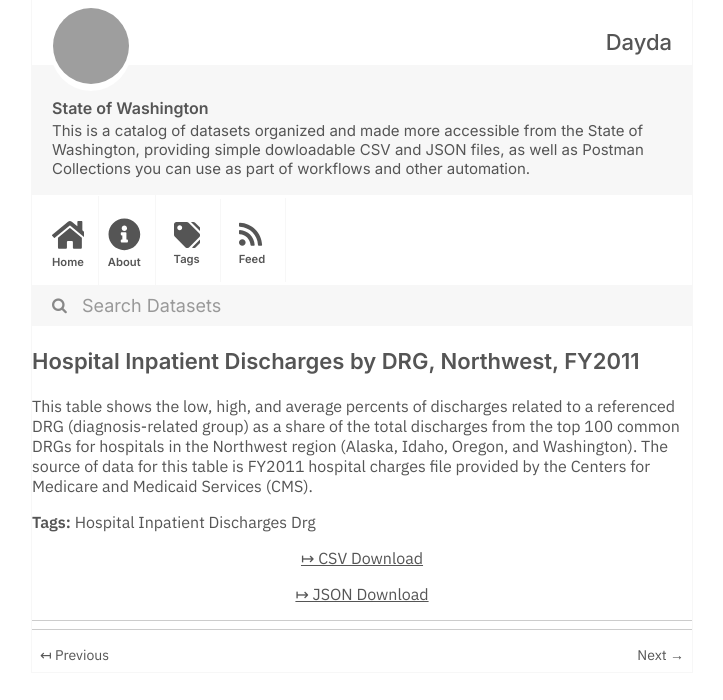
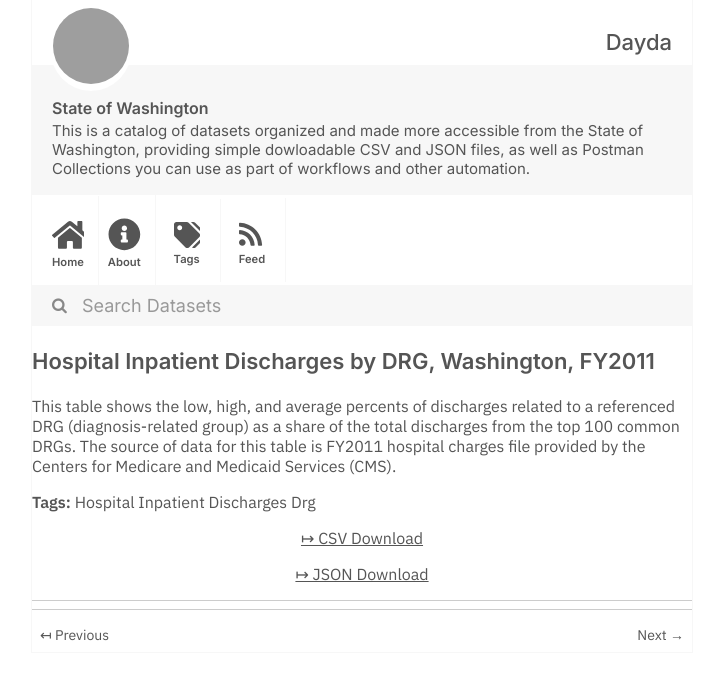
Before and after one commit to dayda-entities/state-of-washington, a Jekyll site: the page built from _posts/2020-11-10-hospital-inpatient-discharges-.md, in a window 1280 px wide, cut to the strip 0-700 px from the top of the page. Shown: the whole strip, without its empty margins (278-1001 px from the left). Built offline with Jekyll 4.4.1, drawn with Linux system fonts in a browser that asks for light colours; grey boxes are pictures that could not be loaded.

Commit message:
Publish Data

```diff
--- a/_posts/2020-11-10-hospital-inpatient-discharges-.md
+++ b/_posts/2020-11-10-hospital-inpatient-discharges-.md
@@ -1,16 +1,16 @@
 ---
-title: 'Hospital Inpatient Discharges by DRG, Northwest, FY2011'
-created: '2020-11-10T17:21:05.957934'
-modified: '2020-11-10T17:21:05.957942'
+title: 'Hospital Inpatient Discharges by DRG, Washington, FY2011'
+created: '2020-11-10T17:21:10.613773'
+modified: '2020-11-10T17:21:10.613783'
 state: active
 type: dataset
 tags:
   - Hospital Inpatient Discharges Drg
 groups:
   - Local Government
-csv_url: 'https://data.wa.gov/api/views/mu24-67ke/rows.csv?accessType=DOWNLOAD'
-json_url: 'https://data.wa.gov/api/views/mu24-67ke/rows.json?accessType=DOWNLOAD'
+csv_url: 'https://data.wa.gov/api/views/p2c3-pm28/rows.csv?accessType=DOWNLOAD'
+json_url: 'https://data.wa.gov/api/views/p2c3-pm28/rows.json?accessType=DOWNLOAD'
 layout: post
 
 ---
-This table shows the low, high, and average percents of discharges related to a referenced DRG (diagnosis-related group) as a share of the total discharges from the top 100 common DRGs for hospitals in the Northwest region (Alaska, Idaho, Oregon, and Washington). The source of data for this table is FY2011 hospital charges file provided by the Centers for Medicare and Medicaid Services (CMS).
+This table shows the low, high, and average percents of discharges related to a referenced DRG (diagnosis-related group) as a share of the total discharges from the top 100 common DRGs.  The source of data for this table is FY2011 hospital charges file provided by the Centers for Medicare and Medicaid Services (CMS).
```
